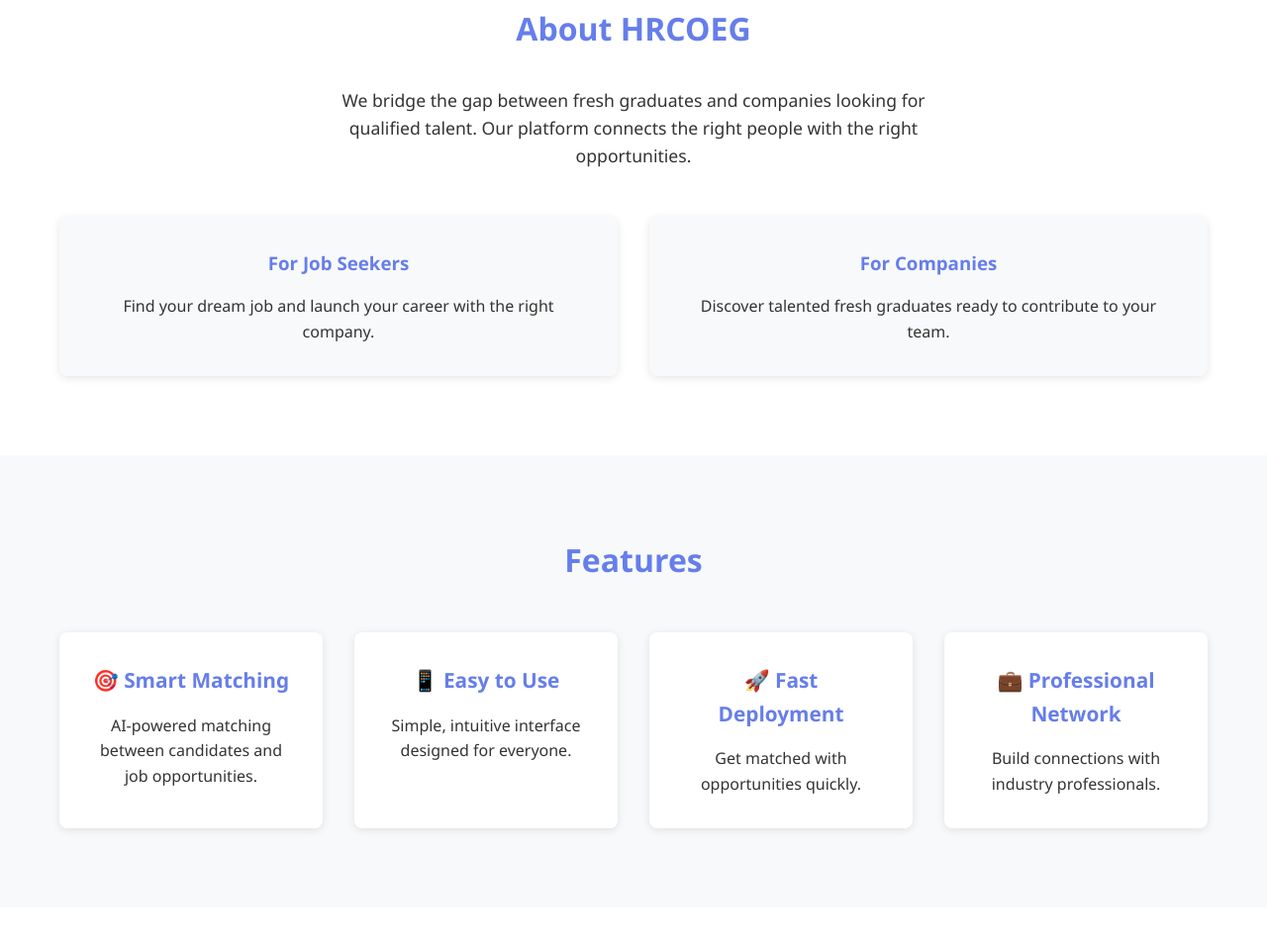
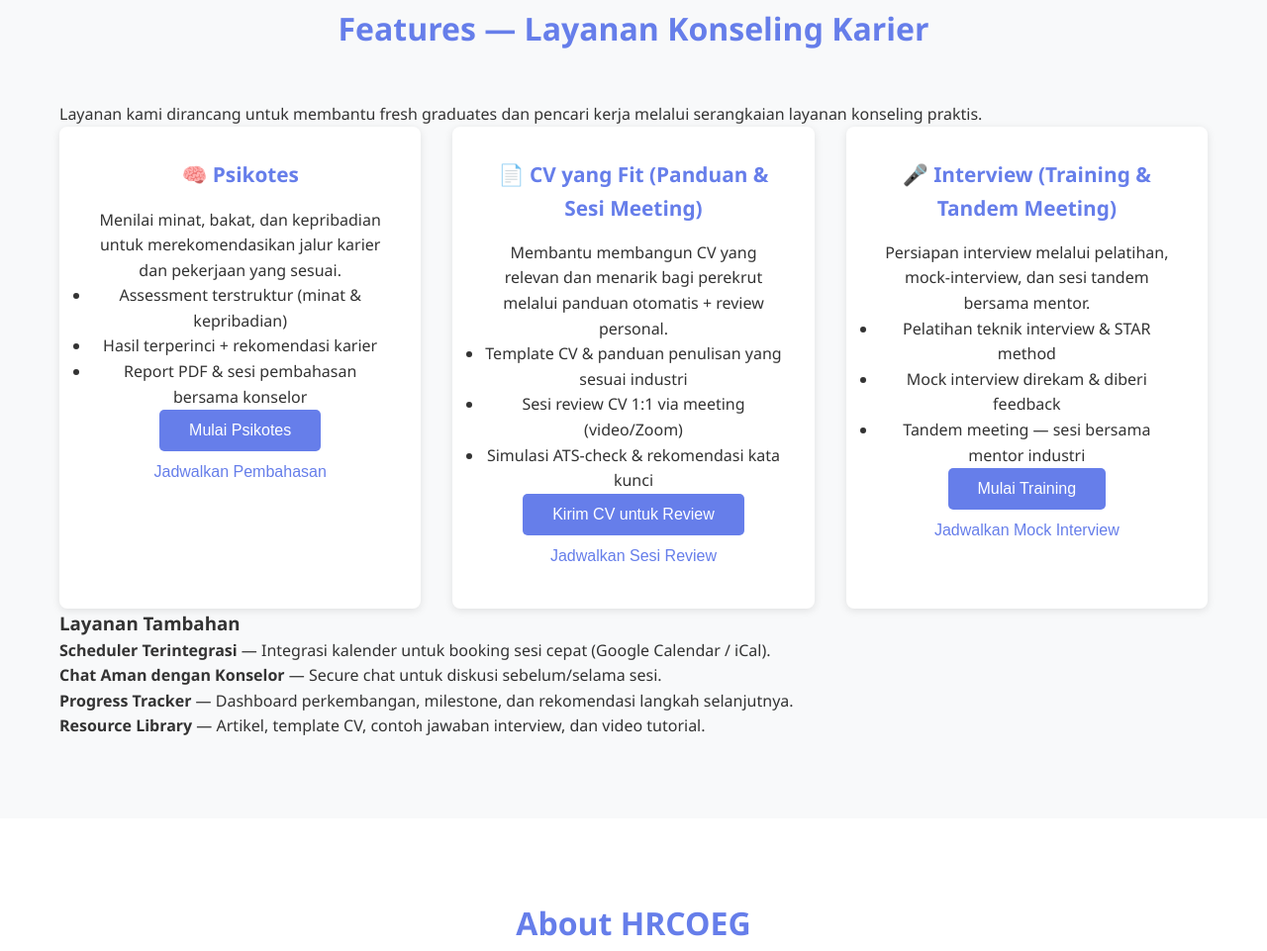
Before and after one commit to anggerpriad/HRCOEG, a plain HTML site: page index.html in a window 1280 px wide. Shown: the part 547-1508 px from the top of the page at 99% size. Drawn offline with Linux system fonts and the light colour scheme.

Commit message:
Revamp features section with counseling services
Updated the features section to include career counseling services, added new features related to psychological assessments, CV building, and interview preparation. Adjusted the layout and content to enhance user engagement.

```diff
--- a/index.html
+++ b/index.html
@@ -33,7 +33,81 @@
     </div>
   </section>
 
-  <!-- About Section -->
+  <!-- Features Section (updated to counseling services) -->
+  <section id="features" class="features">
+    <div class="container">
+      <h2>Features — Layanan Konseling Karier</h2>
+      <p class="lead">Layanan kami dirancang untuk membantu fresh graduates dan pencari kerja melalui serangkaian layanan konseling praktis.</p>
+
+      <div class="feature-grid">
+        <!-- Psikotes -->
+        <div class="feature-card">
+          <h3>🧠 Psikotes</h3>
+          <p>Menilai minat, bakat, dan kepribadian untuk merekomendasikan jalur karier dan pekerjaan yang sesuai.</p>
+          <ul>
+            <li>Assessment terstruktur (minat & kepribadian)</li>
+            <li>Hasil terperinci + rekomendasi karier</li>
+            <li>Report PDF & sesi pembahasan bersama konselor</li>
+          </ul>
+          <div class="feature-cta">
+            <button class="btn btn-primary" onclick="startAssessment()">Mulai Psikotes</button>
+            <button class="btn btn-secondary" onclick="bookDiscussion('psikotes')">Jadwalkan Pembahasan</button>
+          </div>
+        </div>
+
+        <!-- CV yang Fit -->
+        <div class="feature-card">
+          <h3>📄 CV yang Fit (Panduan & Sesi Meeting)</h3>
+          <p>Membantu membangun CV yang relevan dan menarik bagi perekrut melalui panduan otomatis + review personal.</p>
+          <ul>
+            <li>Template CV & panduan penulisan yang sesuai industri</li>
+            <li>Sesi review CV 1:1 via meeting (video/Zoom)</li>
+            <li>Simulasi ATS-check & rekomendasi kata kunci</li>
+          </ul>
+          <div class="feature-cta">
+            <button class="btn btn-primary" onclick="uploadCV()">Kirim CV untuk Review</button>
+            <button class="btn btn-secondary" onclick="bookReview('cv')">Jadwalkan Sesi Review</button>
+          </div>
+        </div>
+
+        <!-- Interview -->
+        <div class="feature-card">
+          <h3>🎤 Interview (Training & Tandem Meeting)</h3>
+          <p>Persiapan interview melalui pelatihan, mock-interview, dan sesi tandem bersama mentor.</p>
+          <ul>
+            <li>Pelatihan teknik interview & STAR method</li>
+            <li>Mock interview direkam & diberi feedback</li>
+            <li>Tandem meeting — sesi bersama mentor industri</li>
+          </ul>
+          <div class="feature-cta">
+            <button class="btn btn-primary" onclick="startInterviewTraining()">Mulai Training</button>
+            <button class="btn btn-secondary" onclick="bookSession('interview')">Jadwalkan Mock Interview</button>
+          </div>
+        </div>
+      </div>
+
+      <!-- Expanded menu / layanan tambahan -->
+      <div class="services-extended">
+        <h3>Layanan Tambahan</h3>
+        <div class="services-list">
+          <div class="service-item">
+            <strong>Scheduler Terintegrasi</strong> — Integrasi kalender untuk booking sesi cepat (Google Calendar / iCal).
+          </div>
+          <div class="service-item">
+            <strong>Chat Aman dengan Konselor</strong> — Secure chat untuk diskusi sebelum/selama sesi.
+          </div>
+          <div class="service-item">
+            <strong>Progress Tracker</strong> — Dashboard perkembangan, milestone, dan rekomendasi langkah selanjutnya.
+          </div>
+          <div class="service-item">
+            <strong>Resource Library</strong> — Artikel, template CV, contoh jawaban interview, dan video tutorial.
+          </div>
+        </div>
+      </div>
+    </div>
+  </section>
+
+  <!-- About Section (after Features) -->
   <section id="about" class="about">
     <div class="container">
       <h2>About HRCOEG</h2>
@@ -51,32 +125,7 @@
     </div>
   </section>
 
-  <!-- Features Section -->
-  <section id="features" class="features">
-    <div class="container">
-      <h2>Features</h2>
-      <div class="feature-grid">
-        <div class="feature-card">
-          <h3>🎯 Smart Matching</h3>
-          <p>AI-powered matching between candidates and job opportunities.</p>
-        </div>
-        <div class="feature-card">
-          <h3>📱 Easy to Use</h3>
-          <p>Simple, intuitive interface designed for everyone.</p>
-        </div>
-        <div class="feature-card">
-          <h3>🚀 Fast Deployment</h3>
-          <p>Get matched with opportunities quickly.</p>
-        </div>
-        <div class="feature-card">
-          <h3>💼 Professional Network</h3>
-          <p>Build connections with industry professionals.</p>
-        </div>
-      </div>
-    </div>
-  </section>
-
-  <!-- Contact Section -->
+  <!-- Contact Section (Get In Touch) -->
   <section id="contact" class="contact">
     <div class="container">
       <h2>Get In Touch</h2>
@@ -97,5 +146,26 @@
   </footer>
 
   <script src="script.js"></script>
+  <script>
+    // Placeholder JS handlers — implement in script.js / API
+    function startAssessment() {
+      alert('Memulai psikotes — implementasikan alur assessment.');
+    }
+    function bookDiscussion(type) {
+      alert('Buka scheduler untuk: ' + type);
+    }
+    function uploadCV() {
+      alert('Buka modal upload CV.');
+    }
+    function bookReview(type) {
+      alert('Jadwalkan sesi review: ' + type);
+    }
+    function startInterviewTraining() {
+      alert('Mulai training interview.');
+    }
+    function bookSession(type) {
+      alert('Jadwalkan sesi: ' + type);
+    }
+  </script>
 </body>
 </html>
```
